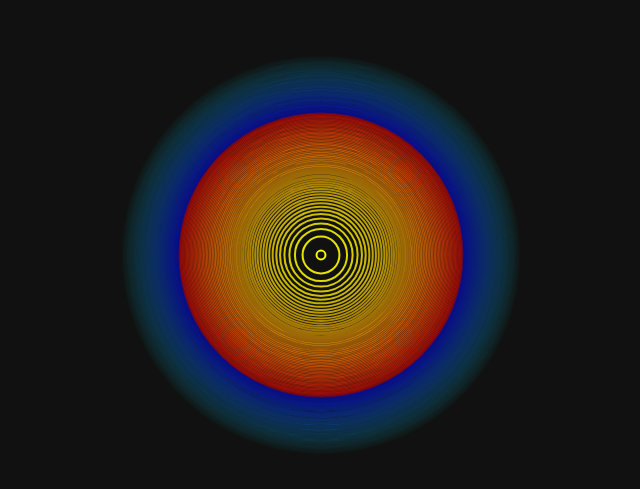
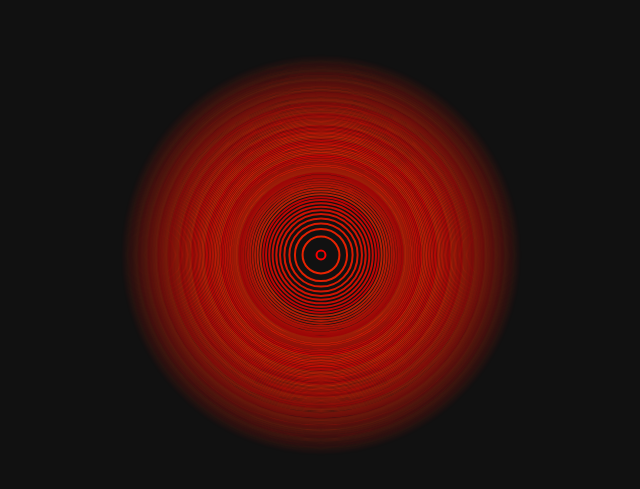
Before and after one commit to nicolaba/nicolaba.github.io, a plain HTML site: page index.html in a window 1280 px wide. Shown: the part 145-634 px from the top of the page, without its empty margins (319-959 px from the left). Drawn offline with nearby package versions, Linux system fonts and the light colour scheme.

Commit message:
Update index.html
changed 240 -> 10

```diff
--- a/index.html
+++ b/index.html
@@ -36,7 +36,7 @@ context.lineWidth = 2;
 d3.timer(function() {
   context.clearRect(0, 0, width, height);
 
-  var z = d3.hsl(++i % 240, 1, .5).rgb(),
+  var z = d3.hsl(++i % 10, 1, .5).rgb(),
       c = "rgba(" + z.r + "," + z.g + "," + z.b + ",",
       x = x0 += (x1 - x0) * .1,
       y = y0 += (y1 - y0) * .1;
```
